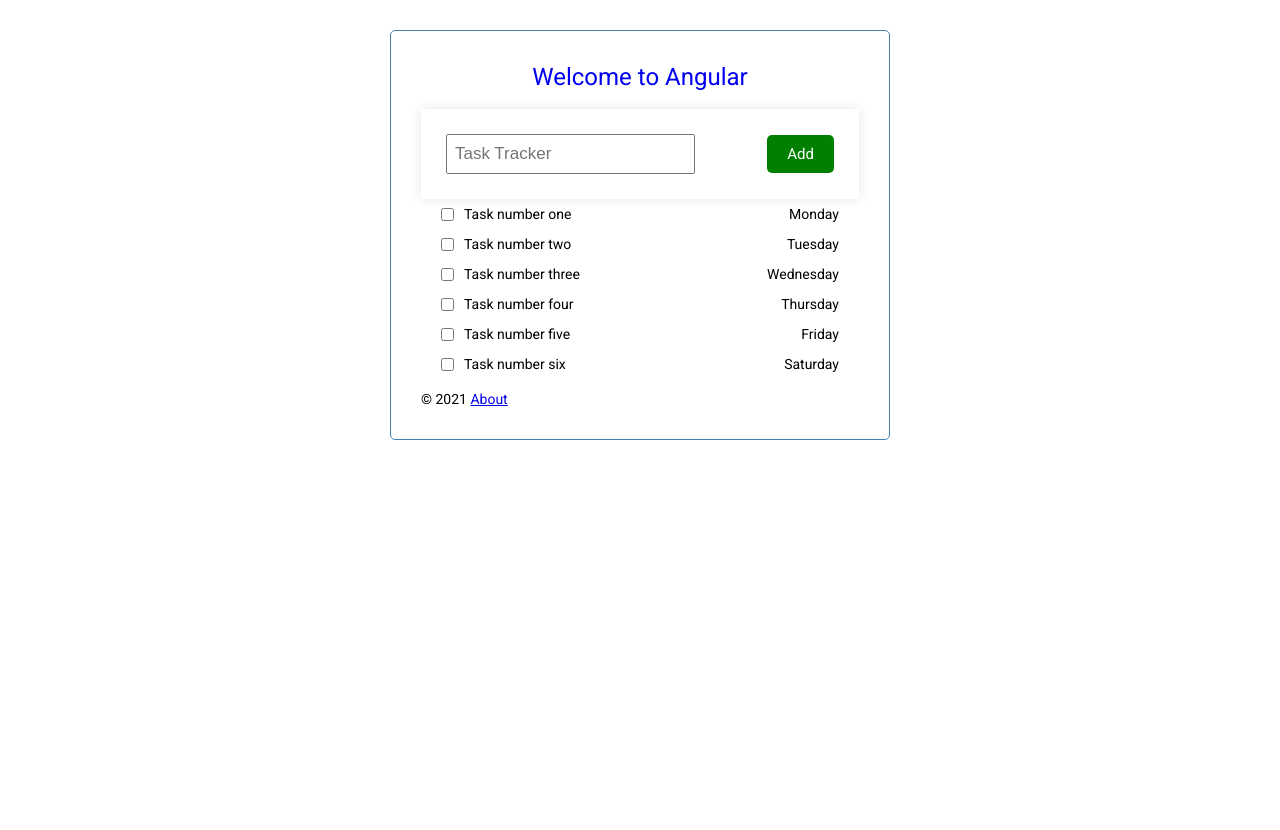
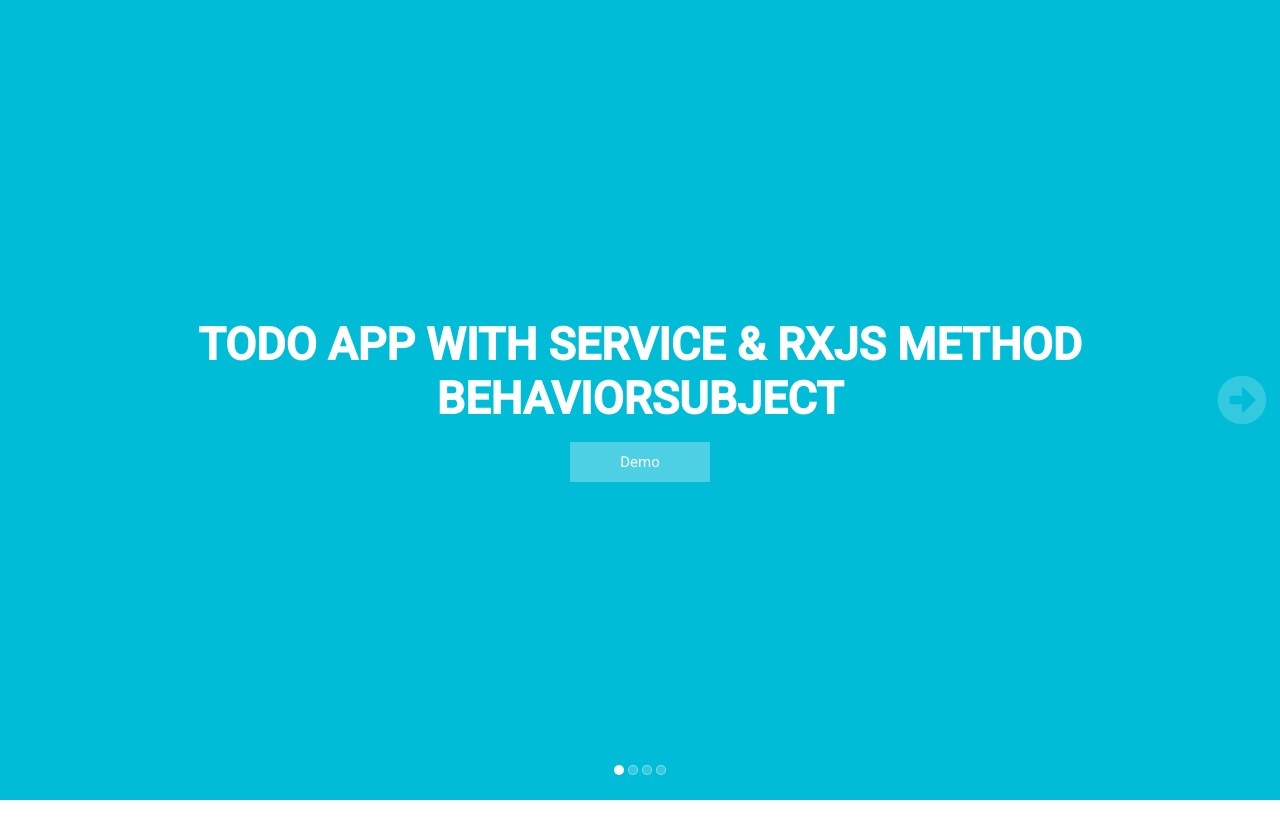
Before and after one commit to WebDevN-F/webdev-with-angular-tmp, an Angular app: page / in a window 1280 px wide. After the commit the page ends 800 px from the top, so only its background shows below. Built offline with nearby package versions, Linux system fonts and the light colour scheme.

Commit message:
update home page

```diff
--- a/src/app/app-routing.module.ts
+++ b/src/app/app-routing.module.ts
@@ -1,8 +1,10 @@
 import { NgModule } from '@angular/core';
 import { RouterModule, Routes } from '@angular/router';
+import { HomeComponent } from './home/home.component';
 
 const routes: Routes = [
-  { path: '', loadChildren: () => import('./todo-app/todo-app.module').then(m => m.TodoAppModule).catch(() => console.log('TodoAppModule not found')) },
+  { path: '', component: HomeComponent },
+  { path: 'todo', loadChildren: () => import('./todo-app/todo-app.module').then(m => m.TodoAppModule).catch(() => console.log('TodoAppModule not found')) },
   { path: 'ngrx-quick', loadChildren: () => import('./ngrx-quick-app/ngrx-quick-app.module').then(m => m.NgrxQuickAppModule).catch(() => console.log('NgrxQuickAppModule not found')) },
   { path: 'tools-dcm', loadChildren: () => import('./tools-dcm/tools-dcm.module').then(m => m.ToolsDcmModule).catch(() => console.log('DcmAppModule not found')) },
   { path: '**', redirectTo: 'tools-dcm/document', pathMatch: 'full' }
--- a/src/app/app.module.ts
+++ b/src/app/app.module.ts
@@ -5,11 +5,13 @@
 import { AppComponent } from './app.component';
 import { BrowserAnimationsModule } from '@angular/platform-browser/animations';
 import { FontAwesomeModule } from '@fortawesome/angular-fontawesome';
+import { HomeComponent } from './home/home.component';
 
 
 @NgModule({
   declarations: [
-    AppComponent
+    AppComponent,
+    HomeComponent
   ],
   imports: [
     BrowserModule,
--- /dev/null
+++ b/src/app/home/home.component.html
@@ -0,0 +1,70 @@
+<div class="css-slider-wrapper">
+
+  <input type="radio" name="slider" class="slide-radio1" checked id="slider_1">
+  <input type="radio" name="slider" class="slide-radio2" id="slider_2">
+  <input type="radio" name="slider" class="slide-radio3" id="slider_3">
+  <input type="radio" name="slider" class="slide-radio4" id="slider_4">
+
+
+  <div class="slider-pagination">
+    <label for="slider_1" class="page1"></label>
+    <label for="slider_2" class="page2"></label>
+    <label for="slider_3" class="page3"></label>
+    <label for="slider_4" class="page4"></label>
+  </div>
+
+  <div class="next control">
+    <label for="slider_1" class="numb1">
+      <fa-icon [icon]="faArrowAltCircleRight"></fa-icon>
+    </label>
+    <label for="slider_2" class="numb2">
+      <fa-icon [icon]="faArrowAltCircleRight"></fa-icon>
+    </label>
+    <label for="slider_3" class="numb3">
+      <fa-icon [icon]="faArrowAltCircleRight"></fa-icon>
+    </label>
+    <label for="slider_4" class="numb4">
+      <fa-icon [icon]="faArrowAltCircleRight"></fa-icon>
+    </label>
+  </div>
+  <div class="previous control">
+    <label for="slider_1" class="numb1">
+      <fa-icon [icon]="faArrowAltCircleLeft"></fa-icon>
+    </label>
+    <label for="slider_2" class="numb2">
+      <fa-icon [icon]="faArrowAltCircleLeft"></fa-icon>
+    </label>
+    <label for="slider_3" class="numb3">
+      <fa-icon [icon]="faArrowAltCircleLeft"></fa-icon>
+    </label>
+    <label for="slider_4" class="numb4">
+      <fa-icon [icon]="faArrowAltCircleLeft"></fa-icon>
+    </label>
+  </div>
+
+  <div class="slider slide1">
+    <div>
+      <h2>Todo App With Service & rxjs method BehaviorSubject</h2>
+      <a [routerLink]="'todo'" class="button">Demo</a>
+    </div>
+  </div>
+  <div class="slider slide2">
+    <div>
+      <h2>Angular & Redux with NgRx/Store</h2>
+      <a [routerLink]="'ngrx-quick'" class="button">Demo</a>
+    </div>
+  </div>
+  <div class="slider slide3">
+    <div>
+      <h2> A Theme Admin SaaS using Angular Material Component & Dynamic ngFormly</h2>
+      <a [routerLink]="'tools-dcm'" class="button">Download</a>
+    </div>
+  </div>
+  <div class="slider slide4">
+    <div>
+      <h2>Nguyen Van Nam</h2>
+      <a href="tel:0928351036" class="button">Contact</a>
+    </div>
+  </div>
+
+</div>
--- /dev/null
+++ b/src/app/home/home.component.scss
@@ -0,0 +1,199 @@
+/* Slider wrapper*/
+.css-slider-wrapper {
+  display: block;
+  background: #FFF;
+  overflow: hidden;
+  position: absolute;
+  left: 0;
+  right: 0;
+  top: 0;
+  bottom: 0;
+}
+/* Slider */
+.slider {
+  width: 100%;
+  height: 100%;
+  background: red;
+  position: absolute;
+  left: 0;
+  top: 0;
+  opacity: 1;
+  z-index: 0;
+
+  display: flex;
+  display: -webkit-flex;
+  display: -ms-flexbox;
+  flex-direction: row;
+  flex-wrap: wrap;
+  -webkit-flex-align: center;
+  -webkit-align-items: center;
+  align-items: center;
+  justify-content: center;
+  align-content: center;
+
+  -webkit-transition: -webkit-transform 1600ms;
+  transition: -webkit-transform 1600ms, transform 1600ms;
+  -webkit-transform: scale(1);
+  transform: scale(1);
+  }
+/* each slide background color */
+.slide1 {
+  background: #00bcd7;
+  left: 0;
+}
+.slide2 {
+  background: #009788;
+  left: 100%
+}
+.slide3 {
+  background: #ff5608;
+  left: 200%
+}
+.slide4 {
+  background: #607d8d;
+  left: 300%;
+}
+.slider > div {
+text-align: center;
+}
+/* Slider inner content */
+.slider h2 {
+  color: #FFF;
+  font-weight: 900;
+  text-transform: uppercase;
+  font-size: 45px;
+  line-height: 120%;
+  opacity: 0;
+  -webkit-transform: translateX(500px);
+  transform: translateX(500px);
+}
+.slider .button {
+  color: #FFF;
+  padding: 5px 50px;
+  background: rgba(255,255,255,0.3);
+  text-decoration: none;
+  opacity: 0;
+  font-size: 15px;
+  line-height: 30px;
+  display: inline-block;
+  -webkit-transform: translateX(-500px);
+  transform: translateX(-500px);
+}
+.slider h2, .slider .button {
+  -webkit-transition: opacity 800ms, -webkit-transform 800ms;
+  transition: transform 800ms, opacity 800ms;
+  -webkit-transition-delay: 1s; /* Safari */
+  transition-delay: 1s;
+}
+/* Next and previous button */
+.control {
+  position: absolute;
+  top: 50%;
+  width: 50px;
+  height: 50px;
+  margin-top: -25px;
+  z-index: 55;
+}
+.control label {
+  z-index: 0;
+  display: none;
+  text-align: center;
+  line-height: 50px;
+  font-size: 50px;
+  color: #FFF;
+  cursor: pointer;
+  opacity: 0.2;
+}
+.control label:hover {
+ opacity: 0.5;
+}
+.next {
+right: 1%;
+}
+.previous {
+left: 1%;
+}
+
+/* Slider pagination */
+.slider-pagination {
+  position: absolute;
+  bottom: 20px;
+  width: 100%;
+  left: 0;
+  text-align: center;
+  z-index: 1000;
+}
+.slider-pagination label {
+  width: 10px;
+  height: 10px;
+  border-radius: 50%;
+  display: inline-block;
+  background: rgba(255,255,255,0.2);
+  margin: 0 2px;
+  border: solid 1px rgba(255,255,255,0.4);
+  cursor: pointer;
+  }
+
+/* Slider control active css */
+.slide-radio1:checked ~ .next .numb2,
+.slide-radio2:checked ~ .next .numb3,
+.slide-radio3:checked ~ .next .numb4,
+.slide-radio2:checked ~ .previous .numb1,
+.slide-radio3:checked ~ .previous .numb2,
+.slide-radio4:checked ~ .previous .numb3 {
+  display: block;
+  z-index: 1
+}
+/* Slider pagination active css */
+.slide-radio1:checked ~ .slider-pagination .page1,
+.slide-radio2:checked ~ .slider-pagination .page2,
+.slide-radio3:checked ~ .slider-pagination .page3,
+.slide-radio4:checked ~ .slider-pagination .page4 {
+  background: rgba(255,255,255,1)
+}
+
+/* css for sliding  effect when you click on control button*/
+.slide-radio1:checked ~ .slider {
+  -webkit-transform: translateX(0%);
+  transform: translateX(0%);
+}
+.slide-radio2:checked ~ .slider {
+  -webkit-transform: translateX(-100%);
+  transform: translateX(-100%);
+}
+.slide-radio3:checked ~ .slider {
+  -webkit-transform: translateX(-200%);
+  transform: translateX(-200%);
+}
+.slide-radio4:checked ~ .slider {
+  -webkit-transform: translateX(-300%);
+  transform: translateX(-300%);
+}
+
+.slide-radio1:checked ~ .slide1 h2,
+.slide-radio2:checked ~ .slide2 h2,
+.slide-radio3:checked ~ .slide3 h2,
+.slide-radio4:checked ~ .slide4 h2,
+.slide-radio1:checked ~ .slide1 .button,
+.slide-radio2:checked ~ .slide2 .button,
+.slide-radio3:checked ~ .slide3 .button,
+.slide-radio4:checked ~ .slide4 .button {
+  -webkit-transform: translateX(0);
+  transform: translateX(0);
+  opacity: 1
+}
+
+@media only screen and (max-width: 767px) {
+.slider h2 {
+  font-size: 20px;
+}
+.slider > div {
+  padding: 0 2%
+}
+.control label {
+  font-size: 35px;
+}
+.slider .button {
+  padding: 0 30px;
+}
+}
--- /dev/null
+++ b/src/app/home/home.component.ts
@@ -0,0 +1,16 @@
+import { Component, OnInit } from '@angular/core';
+import {  faArrowAltCircleRight, faArrowAltCircleLeft } from '@fortawesome/free-solid-svg-icons';
+@Component({
+  selector: 'app-home',
+  templateUrl: './home.component.html',
+  styleUrls: ['./home.component.scss']
+})
+export class HomeComponent implements OnInit {
+  faArrowAltCircleLeft = faArrowAltCircleLeft;
+  faArrowAltCircleRight = faArrowAltCircleRight;
+  constructor() { }
+
+  ngOnInit(): void {
+  }
+
+}
```
Also changed, not shown: 1 other file (tests, documents, lock files or other folders).
